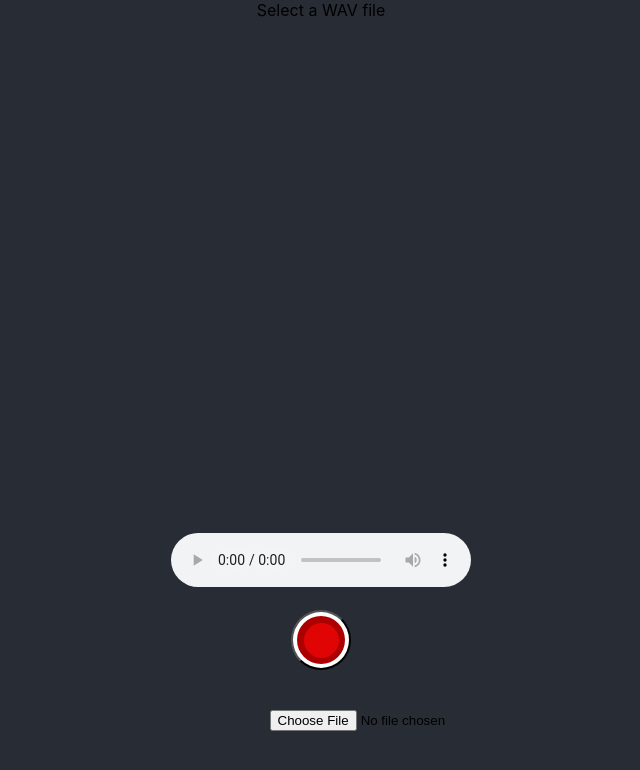
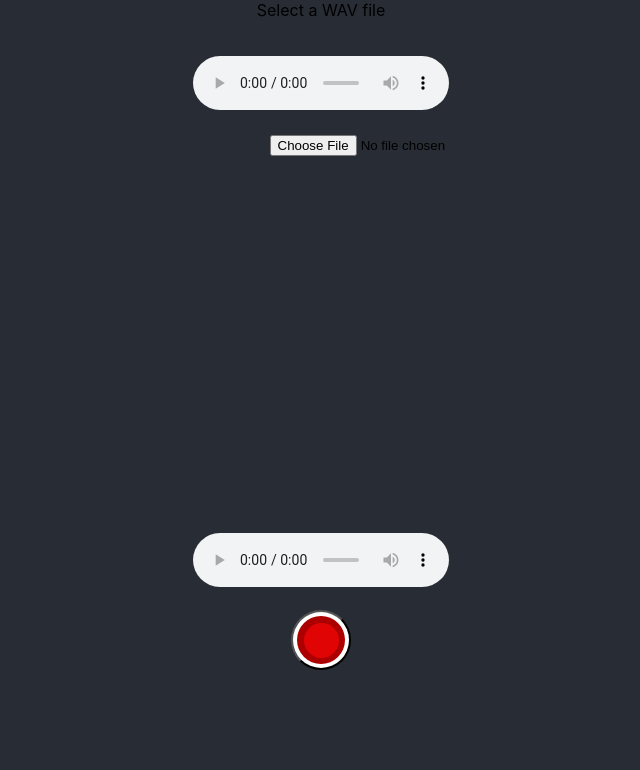
Before and after one commit to ThomasLemos/Distribuido, a React (Create React App) app in the folder client/: page / in a window 1280 px wide. Shown: the top 770 px of the page, without its empty margins (319-959 px from the left). Built offline with nearby package versions, Linux system fonts and the light colour scheme.

Commit message:
adicao de objeto audio

```diff
--- a/client/src/App.css
+++ b/client/src/App.css
@@ -114,13 +114,20 @@ body {
 
 .audioposition {
   position: absolute;
+  top: 7%;
+  left: 40%;
+  width: 20%;
+}
+
+.file-input {
+  margin-top: 115px;
+  margin-bottom: 50px;
+  margin-left: 150px;
+}
+
+audio.top {
+  position: absolute;
   top: 70%;
   left: 50%;
   transform: translate(-50%, -50%);
 }
-
-.file-input {
-  margin-top: 690px;
-  margin-bottom: 50px;
-  margin-left: 150px;
-}
--- a/client/src/App.js
+++ b/client/src/App.js
@@ -4,8 +4,11 @@ import './App.css';
 function App() {
   const [recording, setRecording] = useState(false);
   const [status, setStatus] = useState('');
+  const [audioSrc, setAudioSrc] = useState('');
+  const [selectedAudioSrc, setSelectedAudioSrc] = useState('');
   const mediaRecorderRef = useRef(null);
   const audioRef = useRef(null);
+  const selectedAudioRef = useRef(null);
 
   const startRecording = () => {
     navigator.mediaDevices.getUserMedia({ audio: true }).then(stream => {
@@ -19,7 +22,7 @@ function App() {
       mediaRecorder.addEventListener("stop", () => {
         const audioBlob = new Blob(audioChunks, { type: 'audio/wav' });
         const audioUrl = URL.createObjectURL(audioBlob);
-        audioRef.current.src = audioUrl;
+        setAudioSrc(audioUrl);
         setStatus('Audio recorded successfully!');
         const fileName = window.prompt('Please enter a file name', 'recording.wav');
         if (fileName) {
@@ -58,7 +61,8 @@ function App() {
     const file = event.target.files[0];
     const reader = new FileReader();
     reader.onload = () => {
-      audioRef.current.src = reader.result;
+      const audioUrl = reader.result;
+      setSelectedAudioSrc(audioUrl);
       setStatus('Audio file loaded successfully!');
     };
     reader.readAsDataURL(file);
@@ -68,7 +72,8 @@ function App() {
     <div className="container">
       <button className={recording ? 'stop-button' : 'record-button'} onClick={handleRecordButtonClick}>
       </button>
-      <audio ref={audioRef} controls className="audioposition" />
+      <audio ref={audioRef} controls className="top audioposition" src={audioSrc} />
+      <audio ref={selectedAudioRef} controls className="audioposition" src={selectedAudioSrc} />
       <label htmlFor="fileInput">Select a WAV file</label>
       <input id="fileInput" type="file" accept="audio/wav" className="file-input" onChange={handleFileSelect} />
       <p className="message">{status}</p>
```
